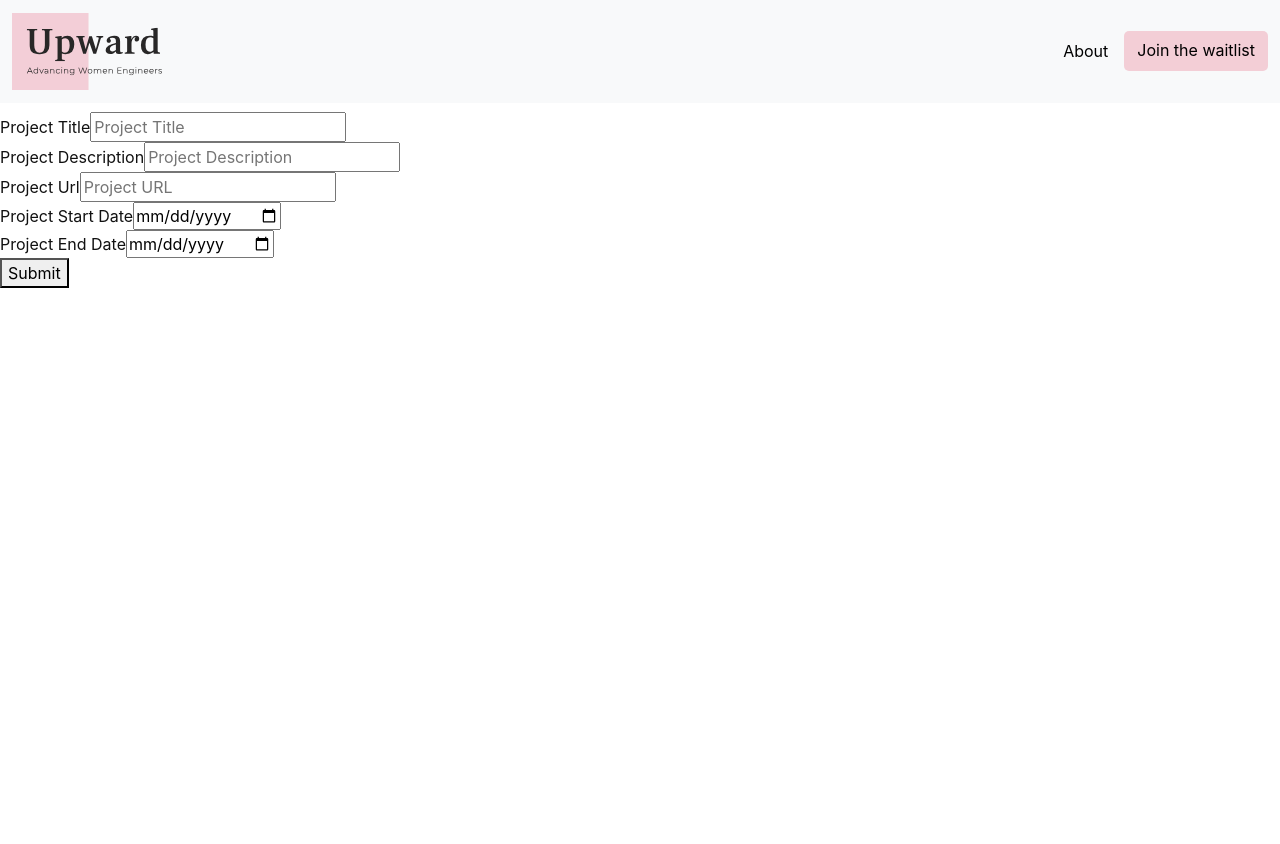
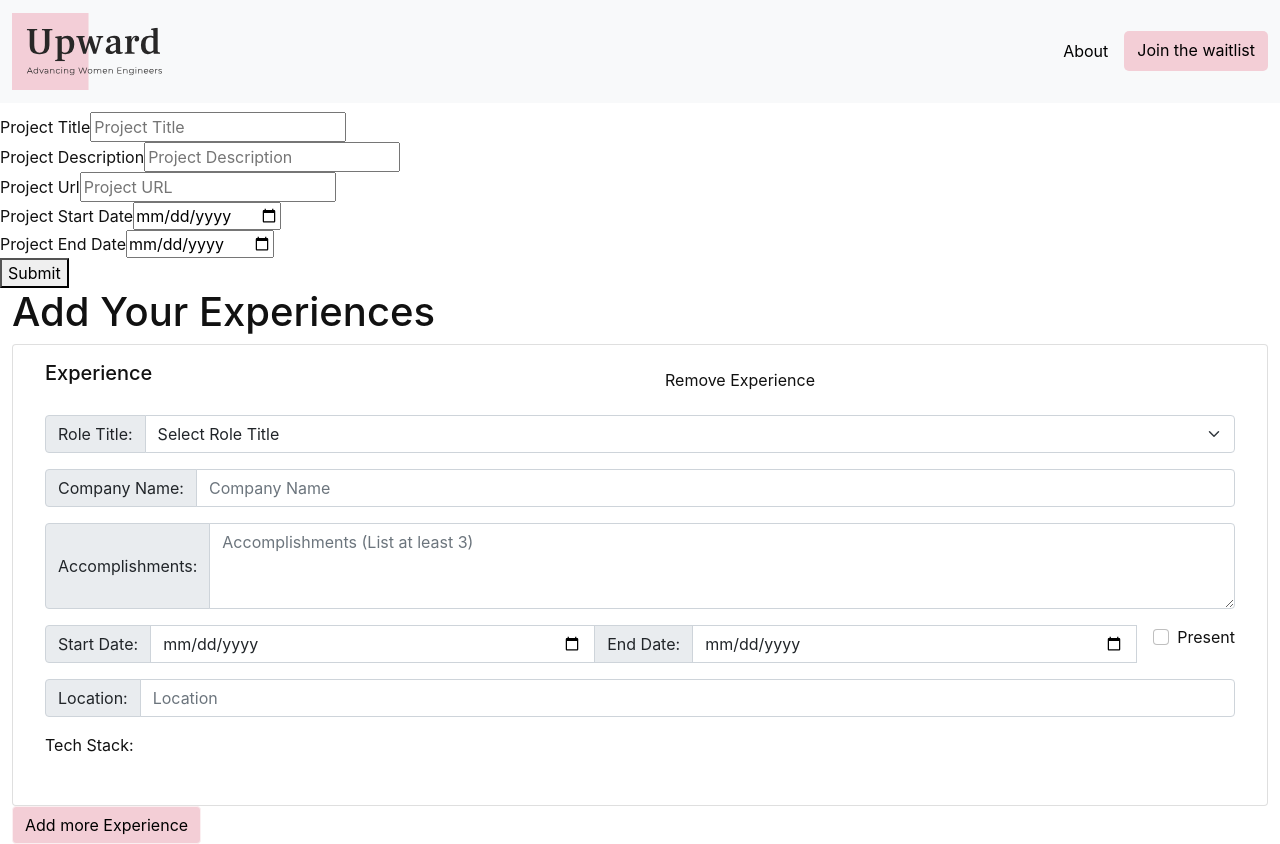
Before and after one commit to upward-dev/Upward, a Next.js app: page /resume in a window 1280 px wide. Before the commit the page ends 800 px from the top, so only its background shows below. Built offline with nearby package versions, Linux system fonts and the light colour scheme.

Commit message:
create Experience section for the online resume

```diff
--- /dev/null
+++ b/src/components/Resume/ExperienceResume/ExperienceResume.tsx
@@ -0,0 +1,160 @@
+import React from 'react'
+import { useForm } from 'react-hook-form'
+
+interface ProjectProps {
+  userId: string
+}
+
+type ExperienceValues = {
+  userTitle: string
+  accomplishments: string
+  companyName: string
+  location: string
+  from: Date
+  to: Date
+  presentDate: Date
+}
+
+const handleAddExperience = () => {
+  //add more experience
+}
+
+const handleRemoveExperience = () => {
+  //remove exeprience
+}
+
+const handlePresentDate = () => {
+  //set end date to today's date when ticked
+}
+
+export const ExperienceResume = () => {
+  return (
+    <div className="container-fluid">
+      <h1>Add Your Experiences</h1>
+
+      <ExperienceCard />
+      <button type="button" className="btn btn-secondary ">
+        Add more Experience
+      </button>
+    </div>
+  )
+}
+
+const ExperienceCard = () => {
+  const { register, watch } = useForm<ExperienceValues>()
+  console.log(watch())
+  return (
+    <div className="card px-3">
+      <div className="card-body">
+        <div className="row align-items-start">
+          <span className="col">
+            <h5 className="card-title">Experience</h5>{' '}
+          </span>
+          <span className="col">
+            <button type="button" className="btn nav-item" id="button-addon1">
+              Remove Experience
+            </button>
+          </span>
+        </div>
+        <div className="input-group mb-3 mt-3">
+          <span className="input-group-text" id="inputGroup-sizing-default">
+            Role Title:
+          </span>
+          <select
+            className="form-select form-control-sm"
+            aria-label="User Title"
+            {...register('userTitle')}>
+            <option selected>Select Role Title</option>
+            {
+              //sample option below
+            }
+            <option value="1">FRONTEND</option>
+            <option value="2">BACKEND</option>
+            <option value="3"> FULLSTACK</option>
+            {
+              //pass in RoleDescription schema? or make a schema for this?
+              //add register value to listen react-form-hook
+            }
+          </select>
+        </div>
+        <div className="input-group mb-3">
+          <span className="input-group-text" id="inputGroup-sizing-default">
+            Company Name:
+          </span>
+          <input
+            type="text"
+            className="form-control"
+            aria-label="Sizing example input"
+            aria-describedby="inputGroup-sizing-default"
+            {...register('companyName')}
+            placeholder="Company Name"
+            id="companyName"
+          />
+        </div>
+        <div className="input-group mb-3">
+          <span className="input-group-text" id="inputGroup-sizing-default">
+            Accomplishments:
+          </span>
+          <textarea
+            className="form-control"
+            aria-label="With textarea"
+            {...register('accomplishments')}
+            placeholder="Accomplishments (List at least 3)"
+            id="accomplishments"
+            rows="3"
+          />
+        </div>
+        <div className="input-group mb-3">
+          <label
+            htmlFor="fromDate"
+            className="input-group-text"
+            id="inputGroup-sizing-default">
+            Start Date:
+          </label>
+          <input {...register('from')} className="form-control" type="date" />
+
+          <label
+            htmlFor="fromDate"
+            className="input-group-text"
+            id="inputGroup-sizing-default">
+            End Date:
+          </label>
+          <input {...register('from')} className="form-control" type="date" />
+
+          <div className="form-check" style={{ marginLeft: '1rem' }}>
+            <input
+              className="form-check-input"
+              type="checkbox"
+              value=""
+              id="presentDate"
+            />
+            <label className="form-check-label" for="presentDate">
+              Present
+            </label>
+          </div>
+        </div>
+
+        <div className="input-group mb-3">
+          <span className="input-group-text" id="inputGroup-sizing-default">
+            Location:
+          </span>
+          <input
+            type="text"
+            className="form-control"
+            aria-label="Sizing example input"
+            aria-describedby="inputGroup-sizing-default"
+            {...register('location')}
+            id="location"
+            placeholder="Location"
+          />
+        </div>
+        <div className="input-group mb-3">
+          <p>Tech Stack:</p>
+          {
+            //TODO: Confirm values here is it the FrontEnd/BackEnd/Operation/ schema or make another one
+          }
+        </div>
+      </div>
+    </div>
+  )
+}
--- a/src/components/Resume/Resume.tsx
+++ b/src/components/Resume/Resume.tsx
@@ -1,6 +1,7 @@
 import React from 'react'
 import { ProjectResume } from './ProjectResume/ProjectResume'
 import './Resume.module.scss'
+import {ExperienceResume} from './ExperienceResume/ExperienceResume'
 
 interface ResumeProps{
   userId: string;
@@ -13,6 +14,7 @@ const Resume = ({userId}:ResumeProps) => {
     <div>
       <h1>Build Your Online Resume:</h1>
       <ProjectResume userId={userId}/>
+      <ExperienceResume />
     </div>
   )
 }
```
